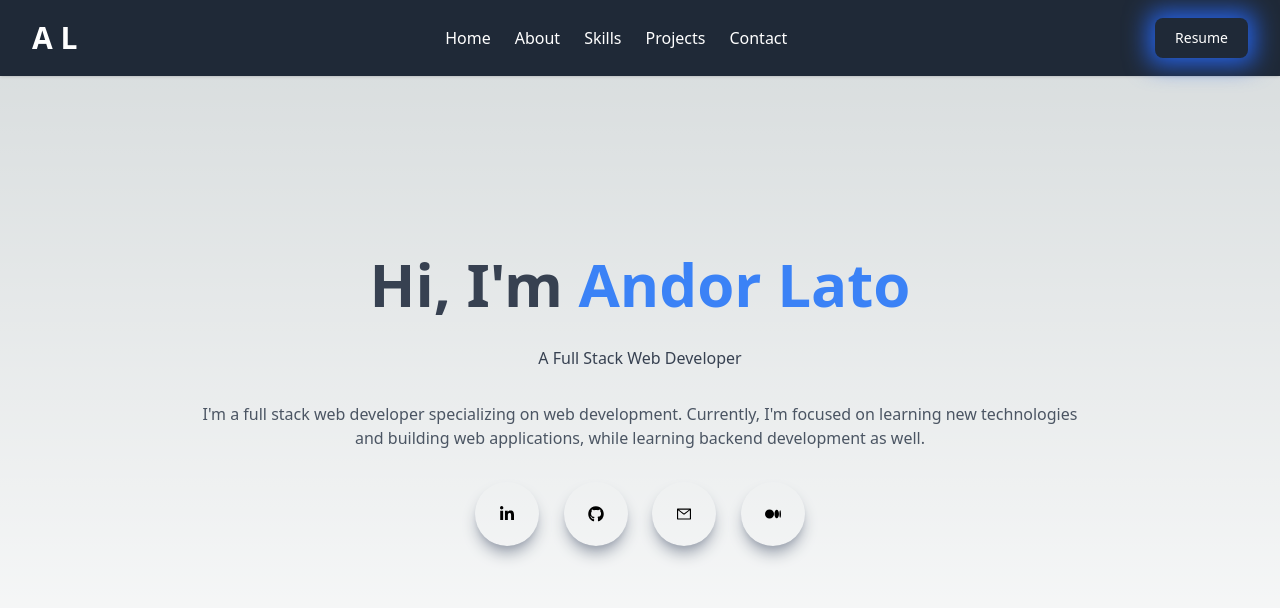
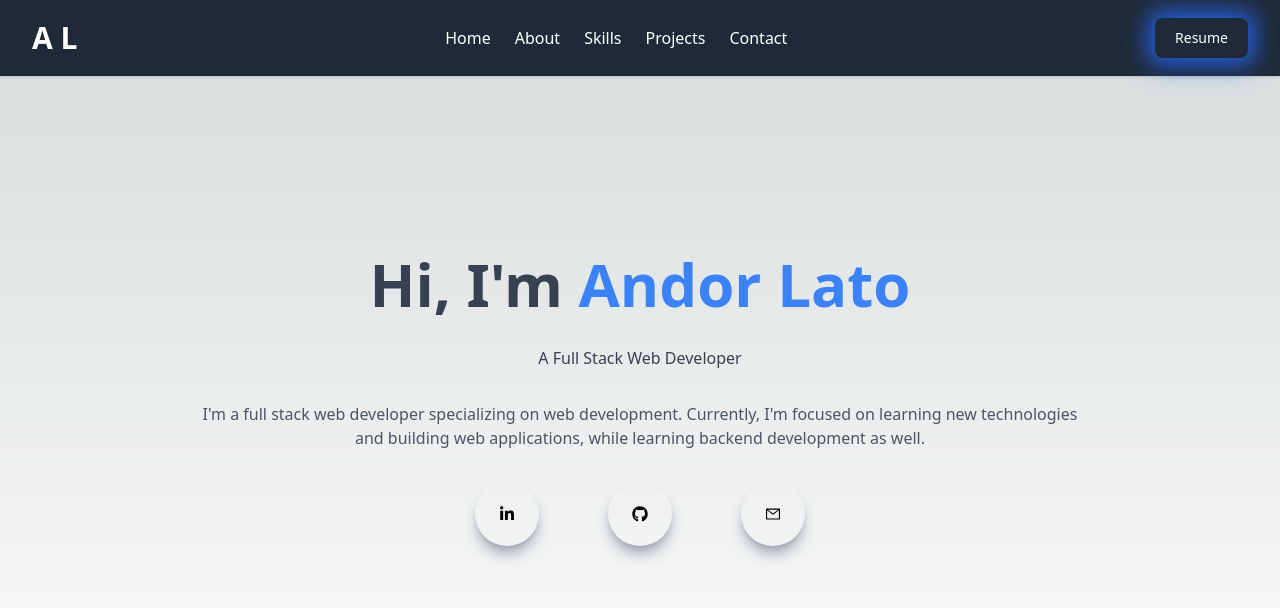
Before and after one commit to Moszio/Portfolio, a Next.js app: page / in a window 1280 px wide. Shown: the top 608 px of the page. Built offline with nearby package versions, Linux system fonts and the light colour scheme.

Commit message:
tooltip added to technology buttons

```diff
--- a/app/Card.jsx
+++ b/app/Card.jsx
@@ -41,9 +41,12 @@ const Card = ({ project }) => {
               </div>
               <div className='flex flex-wrap justify-center gap-2 sm:gap-4 mt-4'>
                 {project.technologies.map((technology, index) => {
+                  const str = technology.slice(1, technology.indexOf('.'))
                   return (
+                    <div className='group relative'>
                       <button
-                      className='text-green-900 hover:text-green-700 p-1 sm:p-1 inline-flex items-center dark:text-gray-400 dark:hover:text-gray-300 hover:scale-110 ease-in duration-300 grayscale hover:grayscale-0'
+                        className='text-green-900 hover:text-green-700 p-1 sm:p-1 inline-flex items-center dark:text-gray-400 dark:hover:text-gray-300 hover:scale-110 ease-in duration-300 grayscale hover:grayscale-0 '
+                        data-tooltip-target='tooltip-default'
                         key={index}
                       >
                         <img
@@ -52,6 +55,10 @@ const Card = ({ project }) => {
                           alt='react-logo'
                         />
                       </button>
+                      <span class='absolute top-10 scale-0 rounded bg-gray-800 p-2 text-xs text-white group-hover:scale-100'>
+                        {str}
+                      </span>
+                    </div>
                   )
                 })}
               </div>
--- a/app/Header.jsx
+++ b/app/Header.jsx
@@ -8,10 +8,10 @@ const Header = () => {
   const [navbar, setNavbar] = useState(false)
   return (
     <div className='z-10'>
-      <nav className='w-full bg-gray-800 shadow fixed z-20'>
+      <nav className='w-full bg-gray-800 shadow fixed z-20 '>
         <div className='justify-between px-4 mx-auto lg:max-w-7xl md:items-center md:flex md:px-8'>
           <div>
-            <div className='flex items-center justify-between py-3 md:py-5 md:block'>
+            <div className='flex items-center justify-between py-3 md:py-5 md:block ease-in duration-500'>
               <a href='#'>
                 <h2 className='text-3xl text-white font-bold'>A L</h2>
               </a>
@@ -72,7 +72,7 @@ const Header = () => {
                 navbar ? 'block' : 'hidden'
               }`}
             >
-              <ul className='items-center justify-center space-y-8 md:flex md:space-x-6 md:space-y-0'>
+              <ul className='items-center justify-center space-y-8 md:flex md:space-x-6 md:space-y-0 '>
                 <li className='text-white'>
                   <Link href='/'>Home</Link>
                 </li>
--- a/app/page.jsx
+++ b/app/page.jsx
@@ -69,25 +69,19 @@ export default function Home() {
                   </svg>
                 </a>
               </div>
-              <div className='rounded-full shadow-lg shadow-gray-400 p-6 cursor-pointer hover:scale-110 ease-in duration-300'>
+              {/* <div className='rounded-full shadow-lg shadow-gray-400 p-6 cursor-pointer hover:scale-110 ease-in duration-300'>
                 <a
                   href='https://docs.google.com/document/d/1iA7OuETwSOSlJXAvJWkGIei61ugP0KWS_y5fO3j9pxM/edit?usp=sharing'
                   target='_blank'
                   rel='noopener noreferrer'
                 >
-                  <svg
-                    stroke=''
-                    fill=''
-                    strokeWidth='0'
-                    viewBox='0 0 16 16'
+                  <img
+                    src='file:///C:/Users/latan/Downloads/resume-portfolio-svgrepo-com.svg'
                     height='1em'
                     width='1em'
-                    xmlns='http://www.w3.org/2000/svg'
-                  >
-                    <path d='M9.025 8c0 2.485-2.02 4.5-4.513 4.5A4.506 4.506 0 0 1 0 8c0-2.486 2.02-4.5 4.512-4.5A4.506 4.506 0 0 1 9.025 8zm4.95 0c0 2.34-1.01 4.236-2.256 4.236-1.246 0-2.256-1.897-2.256-4.236 0-2.34 1.01-4.236 2.256-4.236 1.246 0 2.256 1.897 2.256 4.236zM16 8c0 2.096-.355 3.795-.794 3.795-.438 0-.793-1.7-.793-3.795 0-2.096.355-3.795.794-3.795.438 0 .793 1.699.793 3.795z'></path>
-                  </svg>
+                  />
                 </a>
-              </div>
+              </div> */}
             </div>
           </div>
         </div>
```
Lines whose indentation alone changed are shown as unchanged.
